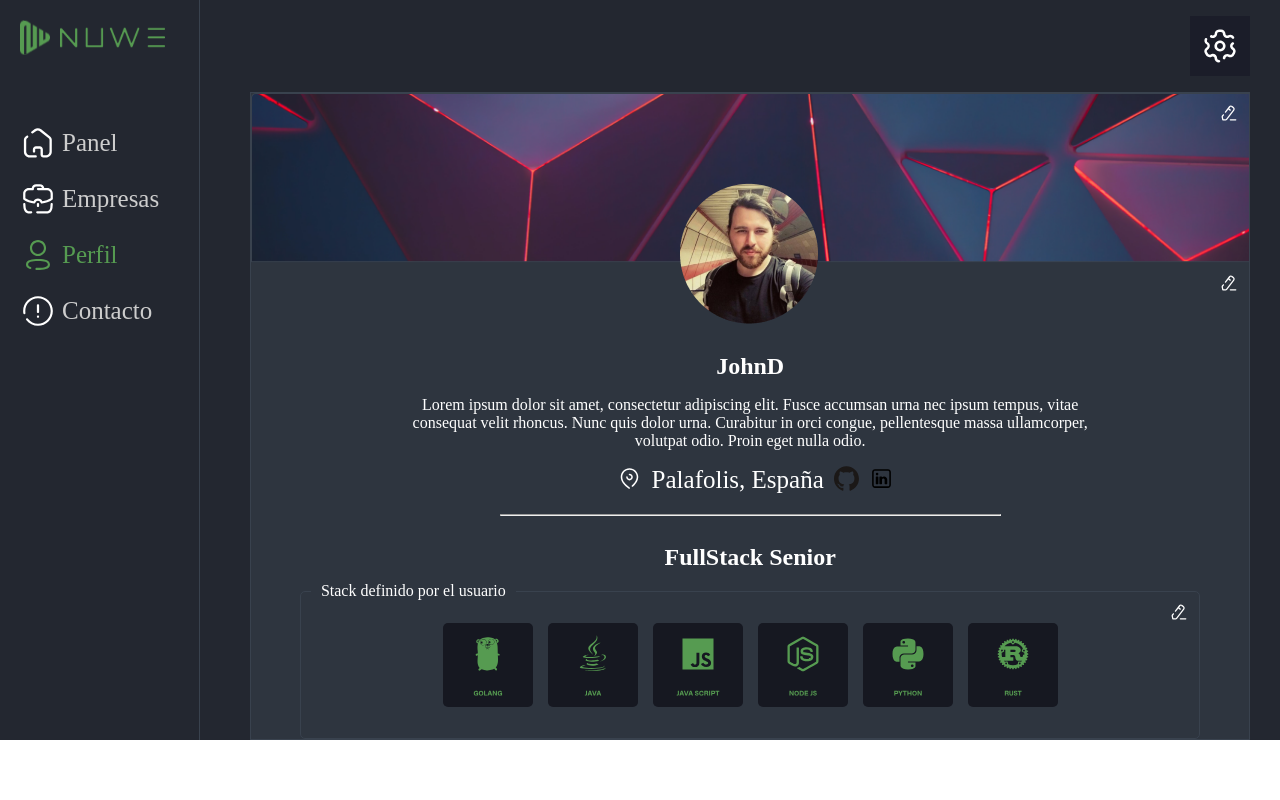
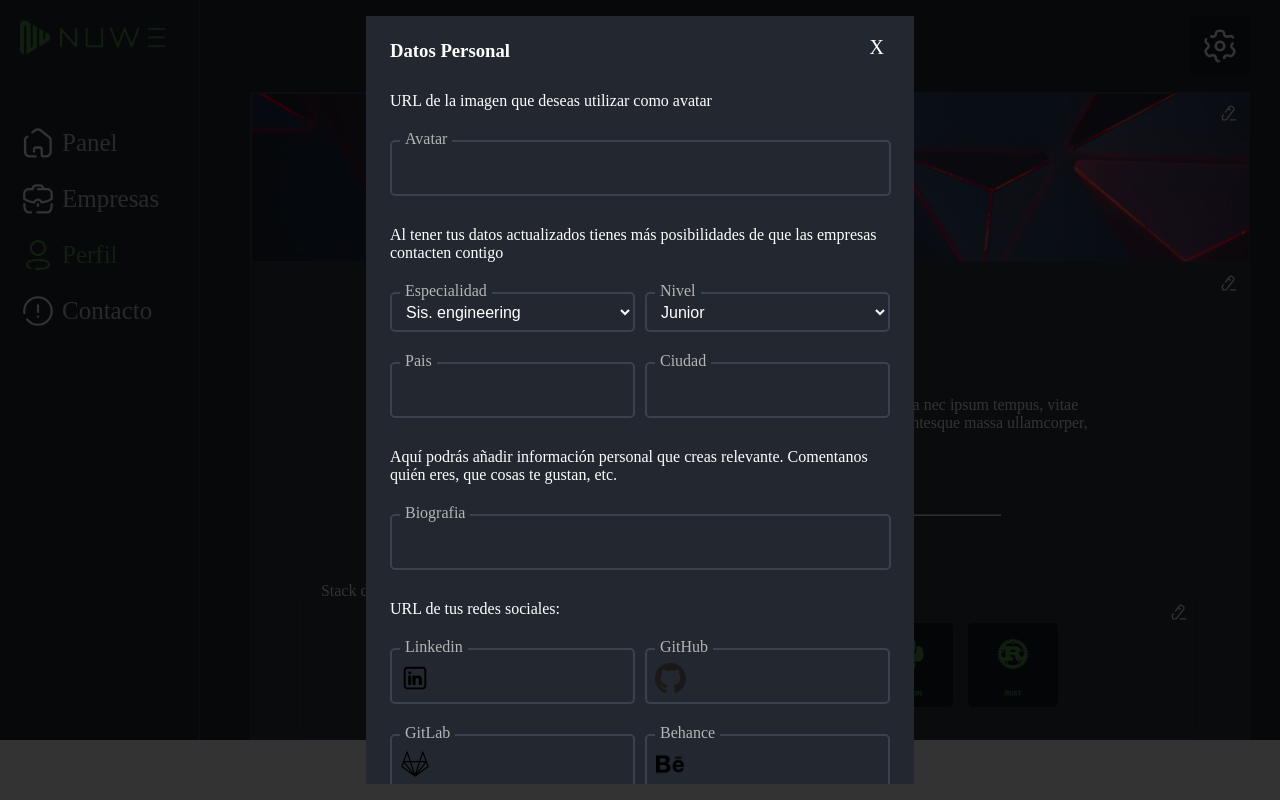
Before and after one commit to jasba24/SCL_RetoIndividual1, a Vue app: page / in a window 1280 px wide. Built offline with nearby package versions, Linux system fonts and the light colour scheme.

Commit message:
feat: 🔥 add modal to edit user info

```diff
--- a/src/App.vue
+++ b/src/App.vue
@@ -44,4 +44,10 @@ body
   bottom: 0;
   left: 0;
   z-index 10
+.modal__closeIcon
+  font-size 20px
+  position absolute
+  right 30px
+  top 20px
+  cursor pointer
 </style>
--- a/src/components/Dashboard/DashboardModal/Modal.vue
+++ b/src/components/Dashboard/DashboardModal/Modal.vue
@@ -119,9 +119,11 @@ label
   position absolute
   background-color #232730
   color #B5B5B5
-  padding 0 10px
+  padding 0 5px
   top -10px
   left 10px
+  &.focus
+    color: secondary-color
 .input__link, .input__img
   position relative
 .input__img
--- /dev/null
+++ b/src/components/Dashboard/DashboardModal/ModalUserInfo.vue
@@ -0,0 +1,153 @@
+<template>
+  <section class="modal__container">
+    <div class="modal__closeIcon">X</div>
+    <h1 class="modal__title">Datos Personal</h1>
+    <form class="modal__form">
+      <p>URL de la imagen que deseas utilizar como avatar</p>
+      <div class="input__container">
+        <label>Avatar</label>
+        <input type="text" />
+      </div>
+      <p>
+        Al tener tus datos actualizados tienes más posibilidades de que las
+        empresas contacten contigo
+      </p>
+      <div class="options__container">
+        <div class="input__container" v-for="(o, i) in options" :key="i">
+          <label>{{ o.name }}</label>
+          <select class="select__container">
+            <option v-for="(option, i) in o.options" :key="i" :value="option">
+              {{ option }}
+            </option>
+          </select>
+        </div>
+        <div class="input__container">
+          <label>Pais</label>
+          <input type="text" />
+        </div>
+        <div class="input__container">
+          <label>Ciudad</label>
+          <input type="text" />
+        </div>
+      </div>
+      <p>
+        Aquí podrás añadir información personal que creas relevante. Comentanos
+        quién eres, que cosas te gustan, etc.
+      </p>
+      <div class="input__container">
+        <label>Biografia</label>
+        <input type="text" />
+      </div>
+      <p>URL de tus redes sociales:</p>
+      <div class="socials__container">
+        <div class="input__container" v-for="(s, i) in socials" :key="i">
+          <label>{{ s.name }}</label>
+          <img :src="s.icon" alt="" />
+          <input type="text" />
+        </div>
+      </div>
+      <p>URL de tu portfolio personal:</p>
+      <div class="input__container">
+        <label>https:</label>
+        <input type="text" />
+      </div>
+      <button @click.prevent="">Guardar</button>
+    </form>
+  </section>
+</template>
+
+<script setup>
+import { ref } from "vue";
+import linkedin from "@/assets/linkedin.svg";
+import GitHub from "@/assets/GitHub.svg";
+import GitLab from "@/assets/GitLab.svg";
+import behance from "@/assets/behance.png";
+
+const socials = ref([
+  {
+    name: "Linkedin",
+    icon: linkedin,
+  },
+  {
+    name: "GitHub",
+    icon: GitHub,
+  },
+  {
+    name: "GitLab",
+    icon: GitLab,
+  },
+  {
+    name: "Behance",
+    icon: behance,
+  },
+]);
+
+const options = ref([
+  {
+    name: "Especialidad",
+    options: [
+      "Sis. engineering",
+      "MKT expert",
+      "Data scientist",
+      "AI/ML engineer",
+      "Web developer",
+      "Designer",
+    ],
+  },
+  {
+    name: "Nivel",
+    options: ["Junior", "Especialista", "Sabio"],
+  },
+]);
+</script>
+
+<style lang="stylus" scoped>
+.modal__container
+  height 90vh
+  overflow-y scroll
+  display grid
+  gap 30px
+  grid-template-columns 1fr
+  & h1
+    margin 0
+  & p
+    font-size 16px
+    font-weight 300
+    margin 0
+.modal__form
+  display grid
+  gap 30px
+  grid-template-columns 1fr
+.options__container
+  display grid
+  grid-template-columns 1fr 1fr
+  gap 30px 10px
+  & input
+    width calc(100% - 16px)
+.input__container
+  position relative
+  width 100%
+.select__container
+  border 2px solid #39424e
+  border-radius 5px
+  background-color #232730
+  width 100%
+  height 40px
+  font-size 16px
+  padding 0 10px
+  outline none
+  color #fff
+  &:focus
+    border-color #569b51
+.socials__container
+  display grid
+  grid-template-columns 1fr 1fr
+  gap 30px 10px
+  & input
+    width calc(100% - 16px)
+  & img
+    height 30px
+    position absolute
+    top 15px
+    left 10px
+</style>
--- a/src/components/Dashboard/DashboardProfile/ProfileDescription.vue
+++ b/src/components/Dashboard/DashboardProfile/ProfileDescription.vue
@@ -16,6 +16,9 @@
     </div>
     <hr />
     <h2>FullStack Senior</h2>
+    <div class="modal">
+      <ModalUserInfo></ModalUserInfo>
+    </div>
   </section>
 </template>
 
@@ -23,6 +26,7 @@
 import Location from "@/assets/Location.svg";
 import GitHub from "@/assets/GitHub.svg";
 import linkedin from "@/assets/linkedin.svg";
+import ModalUserInfo from "@/components/Dashboard/DashboardModal/ModalUserInfo";
 </script>
 
 <style lang="stylus" scoped>
```
Also changed, not shown: src/assets/GitLab.svg (added), src/assets/behance.png (added).
